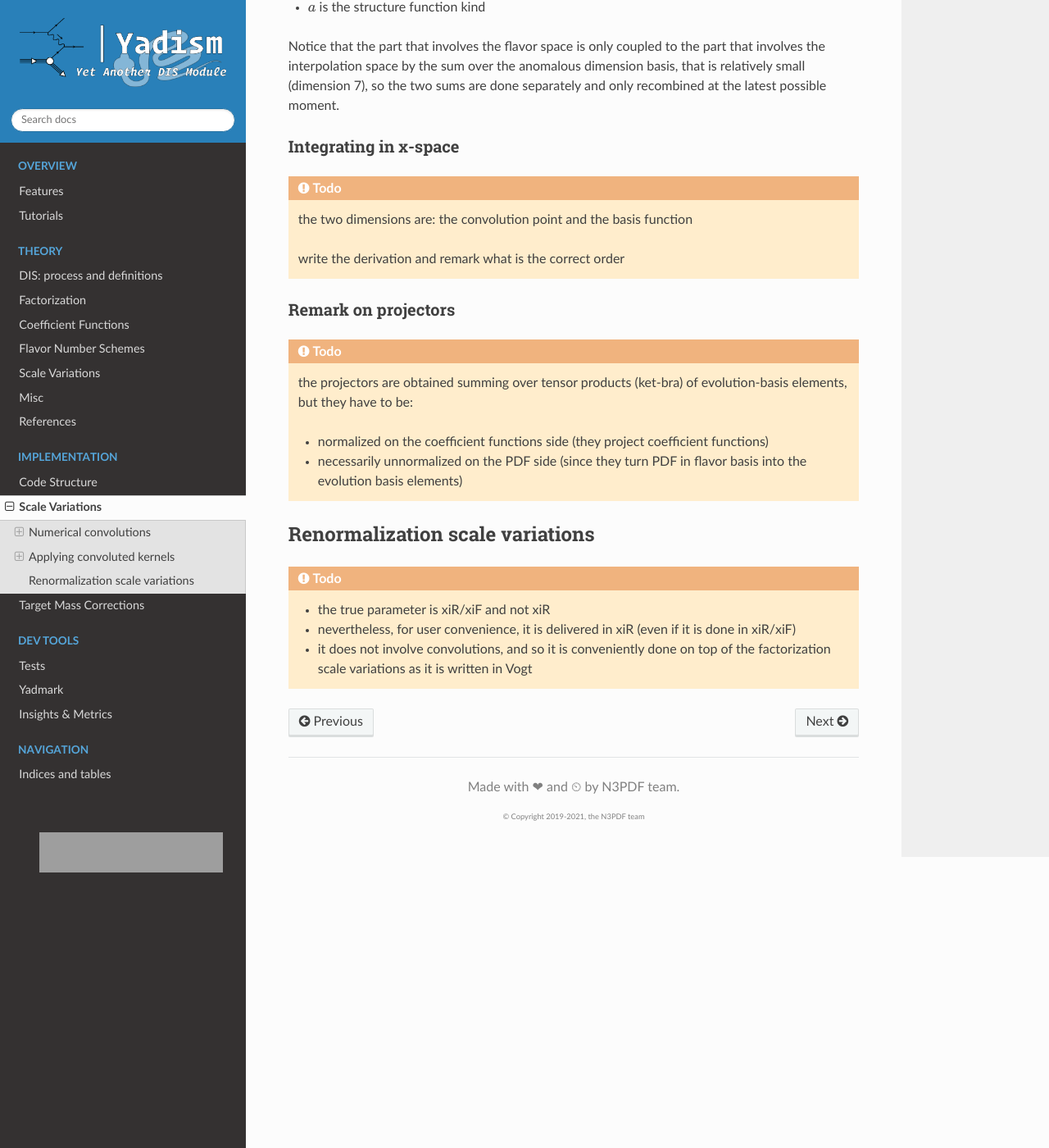
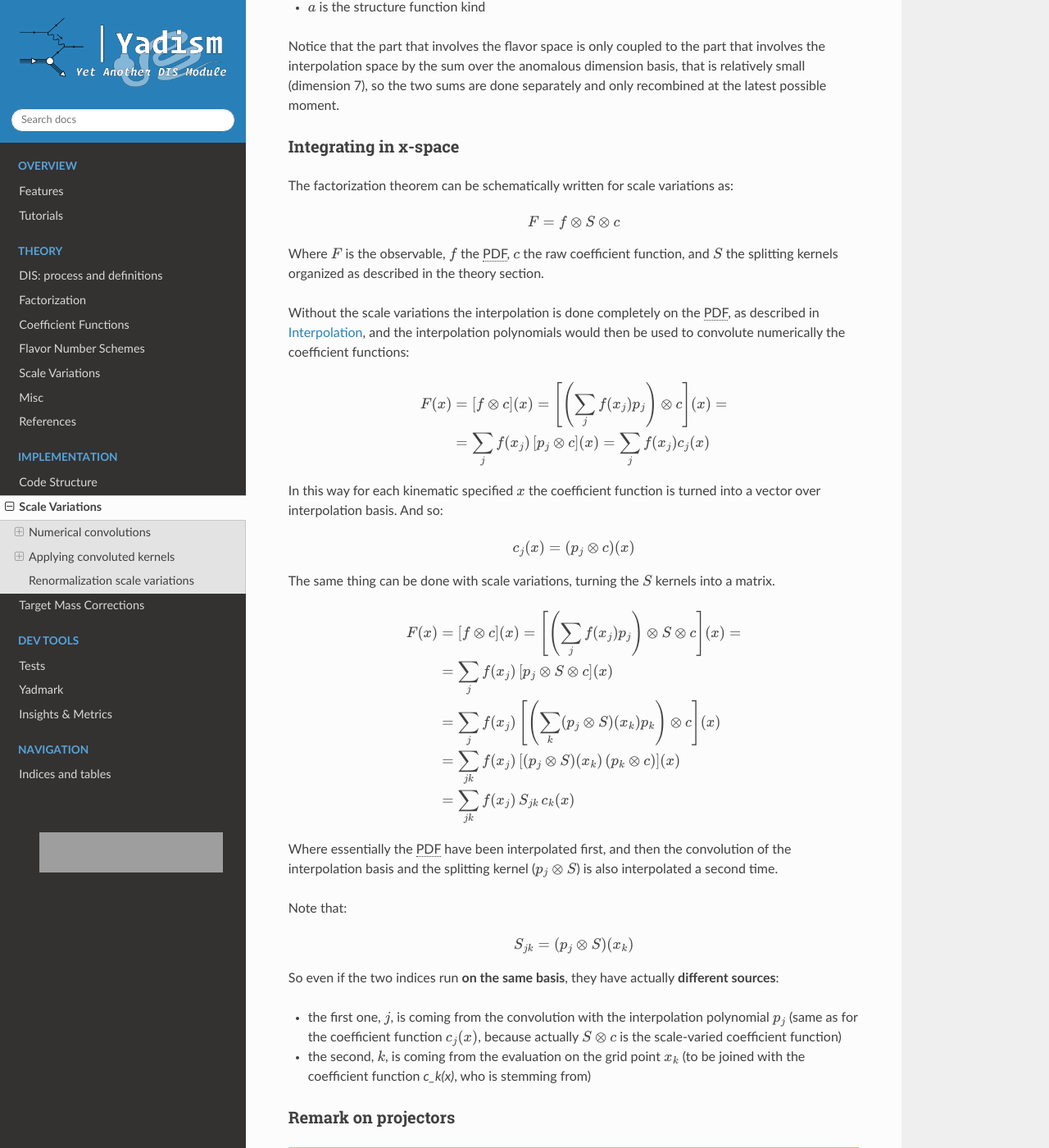
Before and after one commit to NNPDF/yadism, a Sphinx documentation site: the page built from docs/source/implementation/scale-variations.rst, in a window 1280 px wide and 1400 px high, scrolled down 2303 px. Shown: the whole window at 82% size. Built offline with Sphinx 7.4.7 and the Read the Docs theme 2.0.0, drawn with Linux system fonts in a browser that asks for light colours; pages that are not in the unit, such as notebooks, are missing from menus; the version number could not be read and is left out; grey boxes are pictures that could not be loaded.

Commit message:
Add splitting kernel interpolated matrix derivation

```diff
--- a/docs/source/implementation/scale-variations.rst
+++ b/docs/source/implementation/scale-variations.rst
@@ -124,11 +124,64 @@ separately and only recombined at the latest possible moment.
 Integrating in x-space
 ~~~~~~~~~~~~~~~~~~~~~~
 
-.. todo::
+The factorization theorem can be schematically written for scale variations as:
 
-   the two dimensions are: the convolution point and the basis function
+.. math::
 
-   write the derivation and remark what is the correct order
+   F = f \otimes S \otimes c
+
+Where :math:`F` is the observable, :math:`f` the |PDF|, :math:`c` the raw
+coefficient function, and :math:`S` the splitting kernels organized as described
+in the theory section.
+
+Without the scale variations the interpolation is done completely on the |PDF|,
+as described in :doc:`interpolation`, and the interpolation polynomials would
+then be used to convolute numerically the coefficient functions:
+
+.. math::
+
+   F(x) &= [f \otimes c] (x) =  \left[\left(\sum_j f(x_j) p_j\right) \otimes c\right](x) =\\
+   &= \sum_j f(x_j) \left[p_j \otimes c\right](x) = \sum_j f(x_j) c_j(x)
+
+In this way for each kinematic specified :math:`x` the coefficient function is
+turned into a vector over interpolation basis.
+And so:
+
+.. math::
+
+   c_j(x) = (p_j \otimes c) (x)
+
+The same thing can be done with scale variations, turning the :math:`S` kernels
+into a matrix.
+
+.. math::
+
+   F(x) &= [f \otimes c] (x) =  \left[\left(\sum_j f(x_j) p_j\right) \otimes S \otimes c\right](x) =\\
+   &= \sum_j f(x_j) \left[p_j \otimes S \otimes c\right](x)\\
+   &= \sum_j f(x_j) \left[\left(\sum_k (p_j \otimes S)(x_k) p_k\right) \otimes c\right](x)\\
+   &= \sum_{jk} f(x_j) \left[(p_j \otimes S)(x_k)\, (p_k \otimes c)\right](x)\\
+   &= \sum_{jk} f(x_j)\, S_{jk}\, c_k(x)
+
+Where essentially the |PDF| have been interpolated first, and then the
+convolution of the interpolation basis and the splitting kernel (:math:`p_j
+\otimes S`) is also interpolated a second time.
+
+Note that:
+
+.. math::
+
+   S_{jk} = (p_j \otimes S)(x_k)
+
+So even if the two indices run **on the same basis**, they have actually
+**different sources**:
+
+- the first one, :math:`j`, is coming from the convolution with the
+  interpolation polynomial :math:`p_j` (same as for the coefficient function
+  :math:`c_j(x)`, because actually :math:`S \otimes c` is the scale-varied
+  coefficient function)
+- the second, :math:`k`, is coming from the evaluation on the grid point
+  :math:`x_k` (to be joined with the coefficient function `c_k(x)`, who is
+  stemming from)
 
 
 Remark on projectors
```
